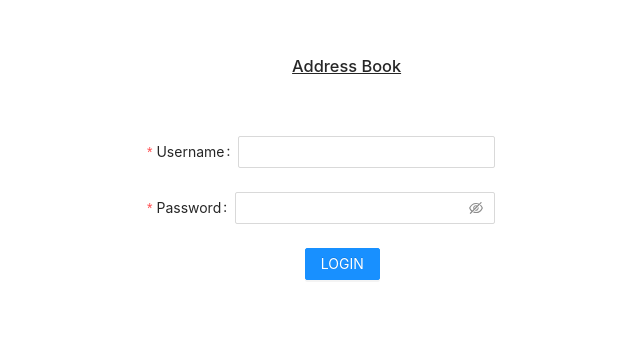
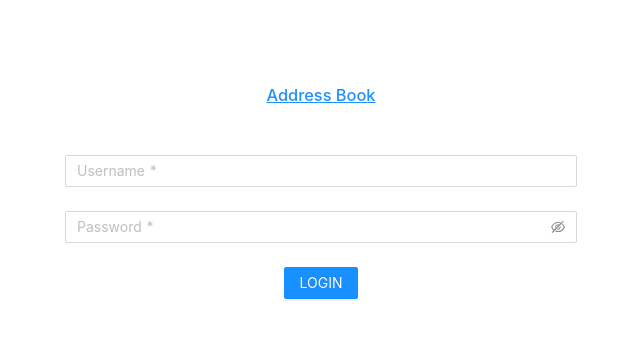
Before and after one commit to DhirajB7/AddressBook, a React (Create React App) app: page / in a window 1280 px wide. Shown: the part 197-534 px from the top of the page, without its empty margins (319-959 px from the left). Built offline with nearby package versions, Linux system fonts and the light colour scheme.

Commit message:
login + 404 temp css

```diff
--- a/src/App.css
+++ b/src/App.css
@@ -11,10 +11,13 @@ html, body, #root, #root>div {
     align-items: center;
 }
 
+#login-container{
+    width: 40%;
+    margin-top: 3%;
+}
+
 .login-heading{
-    position: relative;
-    bottom: 6%;
-    left: 2%;
+    color: #1E90FF;
     text-decoration: underline;
 }
 
--- a/src/pages/login/Login.jsx
+++ b/src/pages/login/Login.jsx
@@ -18,18 +18,14 @@ const Login = () => {
       <div id="login-container">
         <Form
           name="basic"
-          labelCol={{
+          wrapperCol={{
             span: 32,
-          }}
-          wrapperCol={{
-            span: 0,
           }}
           onFinish={onFinish}
           onFinishFailed={onFinishFailed}
           autoComplete="off"
         >
           <Form.Item
-            label="Username"
             name="username"
             rules={[
               {
@@ -38,11 +34,10 @@ const Login = () => {
               },
             ]}
           >
-            <Input />
+            <Input placeholder="Username *"/>
           </Form.Item>
 
           <Form.Item
-            label="Password"
             name="password"
             rules={[
               {
@@ -51,20 +46,15 @@ const Login = () => {
               },
             ]}
           >
-            <Input.Password />
+            <Input.Password placeholder="Password *"/>
           </Form.Item>
 
           <Form.Item
-            wrapperCol={{
-              offset: 8,
-              span: 32,
-            }}
-            style={{ paddingLeft: "18%" }}
+           style={{textAlign:"center"}}
           >
             <Button
               type="primary"
               htmlType="submit"
-              style={{ textAlign: "center" }}
             >
               LOGIN
             </Button>
```
